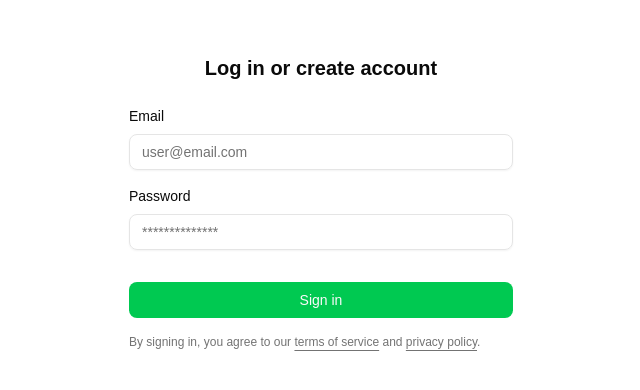
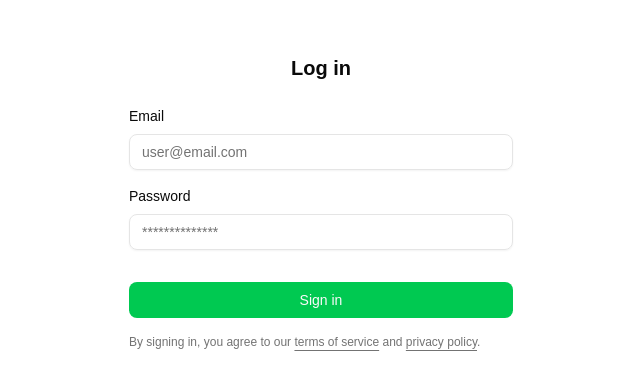
Before and after one commit to festus-sulumeti/rentalMSAdmin, a React (Vite) app: page / in a window 1280 px wide. Shown: the part 198-588 px from the top of the page, without its empty margins (319-959 px from the left). Built offline with nearby package versions, Linux system fonts and the light colour scheme; the HTML template or start-up script is replaced by a standard one.

Commit message:
chore: THe login user codebase

```diff
--- a/src/Pages/Login.tsx
+++ b/src/Pages/Login.tsx
@@ -12,7 +12,7 @@ export default function Login02() {
       <div className="flex flex-1 flex-col justify-center px-4 py-10 lg:px-6">
         <div className="sm:mx-auto sm:w-full sm:max-w-sm">
           <h2 className="text-balance text-center font-semibold text-foreground text-xl">
-            Log in or create account
+            Log in
           </h2>
           <form action="#" className="mt-6 space-y-4" method="post">
             <div>
```
